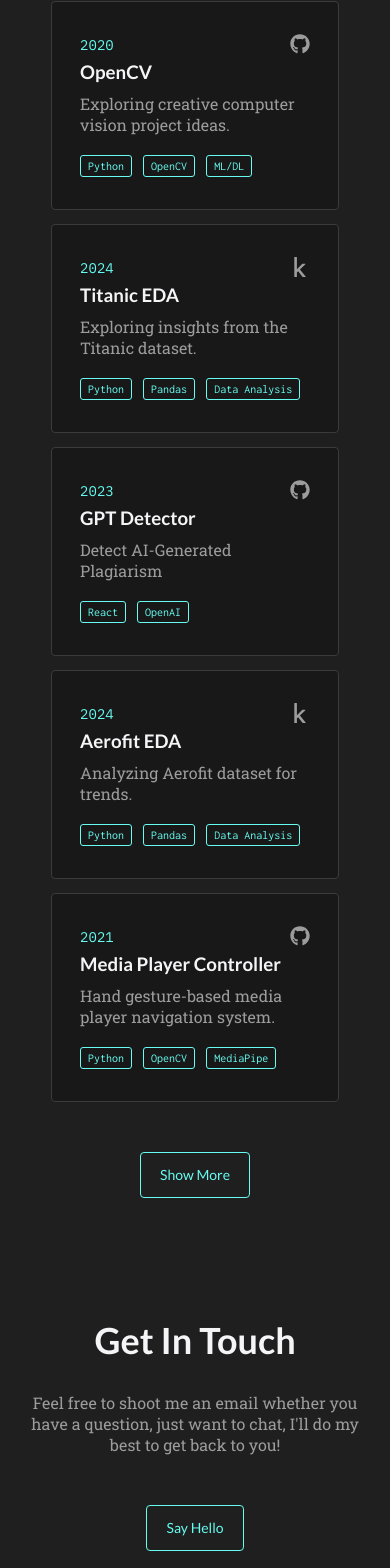
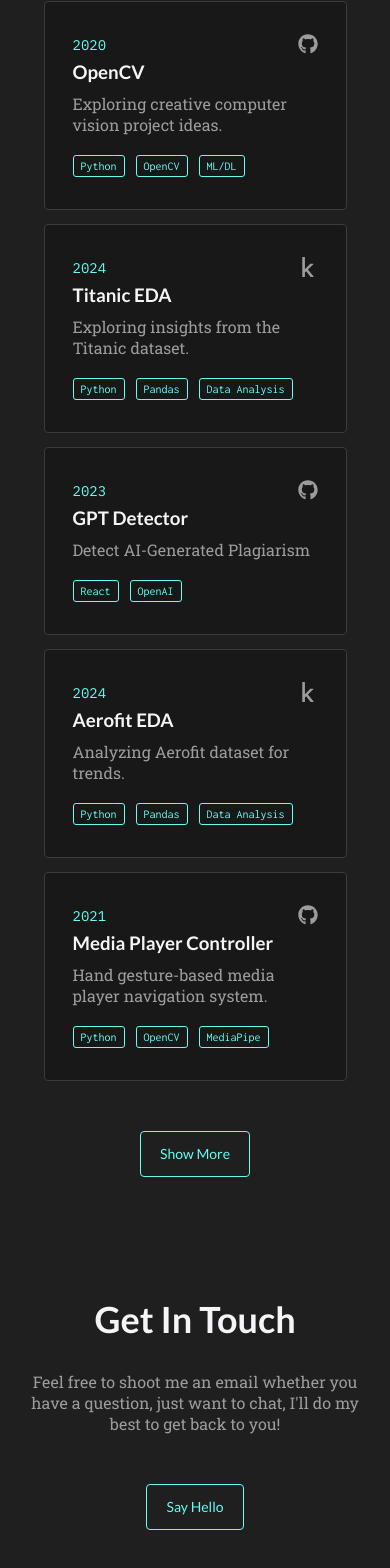
Before and after one commit to TusharSSurve/portfolio, a React (Create React App) app: page / in a window 390 px wide. Shown: the part 379-1947 px from the top of the page. Built offline with nearby package versions, Linux system fonts and the light colour scheme; the HTML template or start-up script is replaced by a standard one.

Commit message:
[test] : Bug Fixes

```diff
--- a/src/components/Contact.js
+++ b/src/components/Contact.js
@@ -3,12 +3,12 @@
 import Button from "../global/Button";
 const Contact = () => {
   return (
-    <div className={styles.contact}>
+    <section className={styles.contact} id="contact">
       <h2>Get In Touch</h2>
       <p>Feel free to shoot me an email whether you have a question, just want to chat, I'll do my best to get back to you!</p>
       <Button className='big'>
         <a href="mailto:ttusharsurve567@gmail.com" rel="noopener noreferrer" target="_blank">Say Hello</a>
       </Button>
-    </div>);
+    </section>);
 }
 export default Contact;
--- a/src/components/Work.js
+++ b/src/components/Work.js
@@ -16,7 +16,7 @@
   };
 
   return (
-    <div className={styles.work}>
+    <section className={styles.work} id="work">
       <h2>Some Things I’ve Built</h2>
       <div className={styles.wcards}>
         {projects.slice(0, visibleCards).map(proj => {
@@ -24,7 +24,7 @@
         })}
       </div>
       <Button className="big" onClick={toggleCards}>{showAll ? 'Show Less' : 'Show More'}</Button>
-    </div>
+    </section>
   );
 }
 export default Work;
--- a/src/components/Work.module.css
+++ b/src/components/Work.module.css
@@ -22,4 +22,8 @@
   .work {
     padding: 60px 0;
   }
+
+  .wcards {
+    width: 100%;
+  }
 }
--- a/src/global/Header.module.css
+++ b/src/global/Header.module.css
@@ -57,10 +57,6 @@
   background-color: var(--neon-color);
   transform: scaleX(0);
   transition: transform 0.3s ease-in-out;
-}
-
-.navbar-container li a:hover {
-  color: var(--dark-white-color);
 }
 
 .navbar-container li a:hover::before {
```
